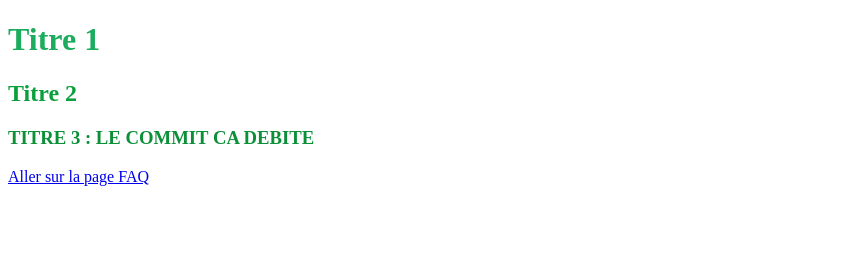
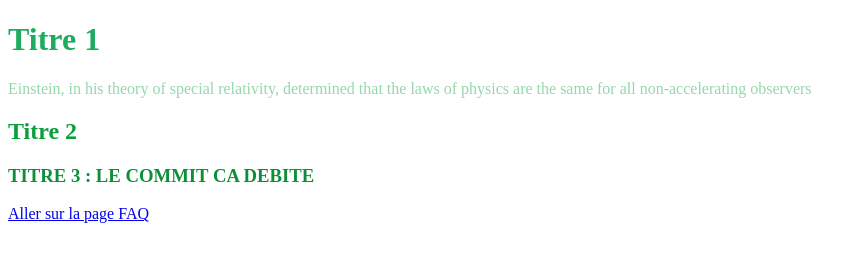
Before and after one commit to antoineskt/Premierprojet, a plain HTML site: page index.html in a window 1280 px wide. Shown: the whole page, without its empty margins (0-866 px from the left). Drawn offline with Linux system fonts and the light colour scheme.

Commit message:
ajout du paragraphe sur einstein

```diff
--- a/index.html
+++ b/index.html
@@ -6,6 +6,8 @@
 </head>
 <body>
    <h1>Titre 1</h1>
+   <p> Einstein, in his theory of special relativity, determined that the laws of physics are the same for all non-accelerating observers </p>
+
    <h2>Titre 2 </h2>
    <h3>TITRE 3 : LE COMMIT CA DEBITE</h3>
 </body>
```
